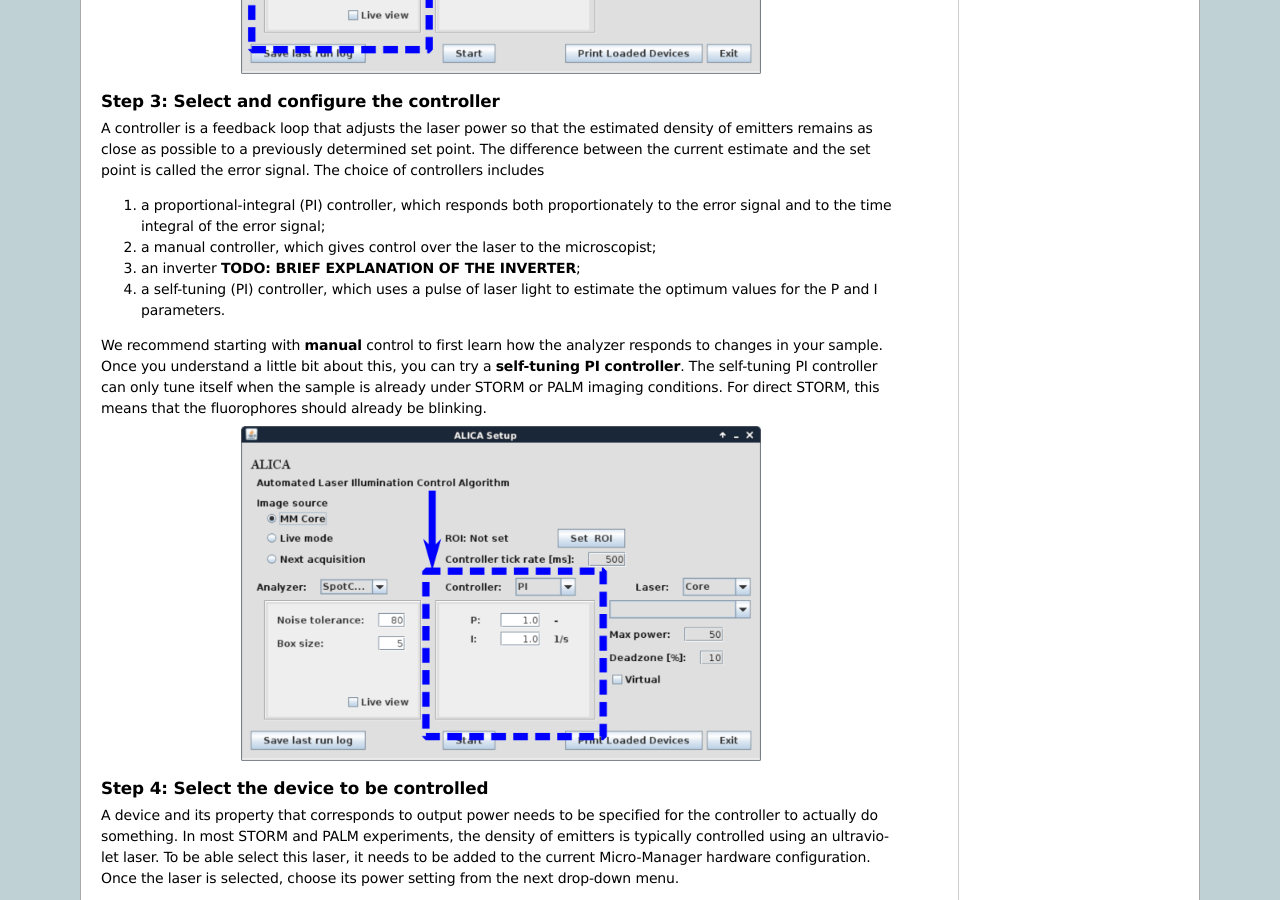
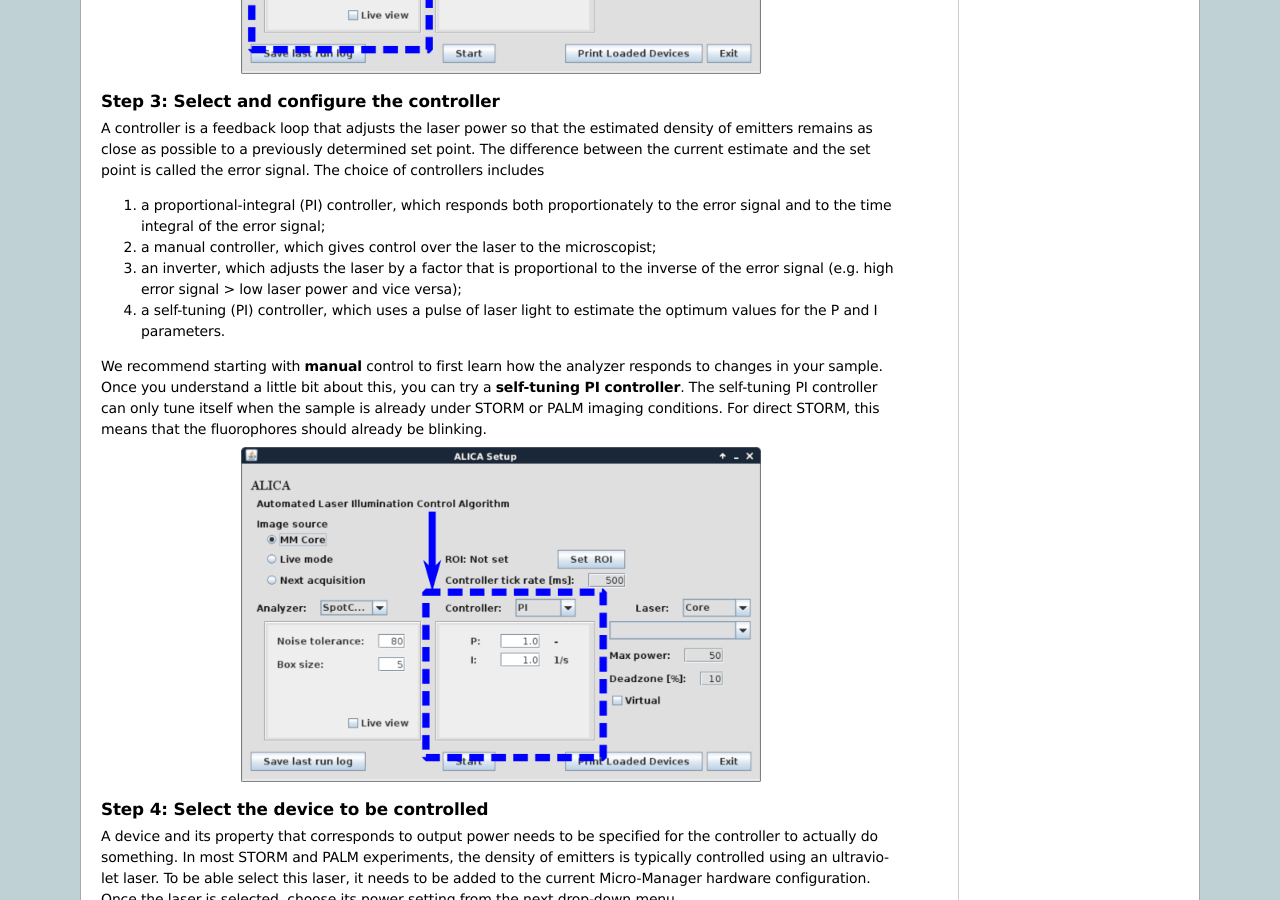
Before and after one commit to LEB-EPFL/ALICA, a Sphinx documentation site: the page built from docs/source/quickstart.rst, in a window 1280 px wide and 900 px high, scrolled down 2188 px. Built offline with Sphinx 7.4.7, drawn with Linux system fonts in a browser that asks for light colours; pages that are not in the unit, such as notebooks, are missing from menus; some of the changed text lies outside the part shown.

Commit message:
Minor documentation updates.

```diff
--- a/docs/source/index.rst
+++ b/docs/source/index.rst
@@ -15,6 +15,7 @@
    :maxdepth: 1
 
    quickstart
+   parameters
    simulation
    extending
    faq
--- a/docs/source/quickstart.rst
+++ b/docs/source/quickstart.rst
@@ -123,7 +123,9 @@
    error signal;
 2. a manual controller, which gives control over the laser to the
    microscopist;
-3. an inverter **TODO: BRIEF EXPLANATION OF THE INVERTER**;
+3. an inverter, which adjusts the laser by a factor that is
+   proportional to the inverse of the error signal (e.g. high error
+   signal > low laser power and vice versa);
 4. a self-tuning (PI) controller, which uses a pulse of laser light to
    estimate the optimum values for the P and I parameters.
 
```
Also changed, not shown: docs/source/parameters.rst (added, +42 -0 lines).
